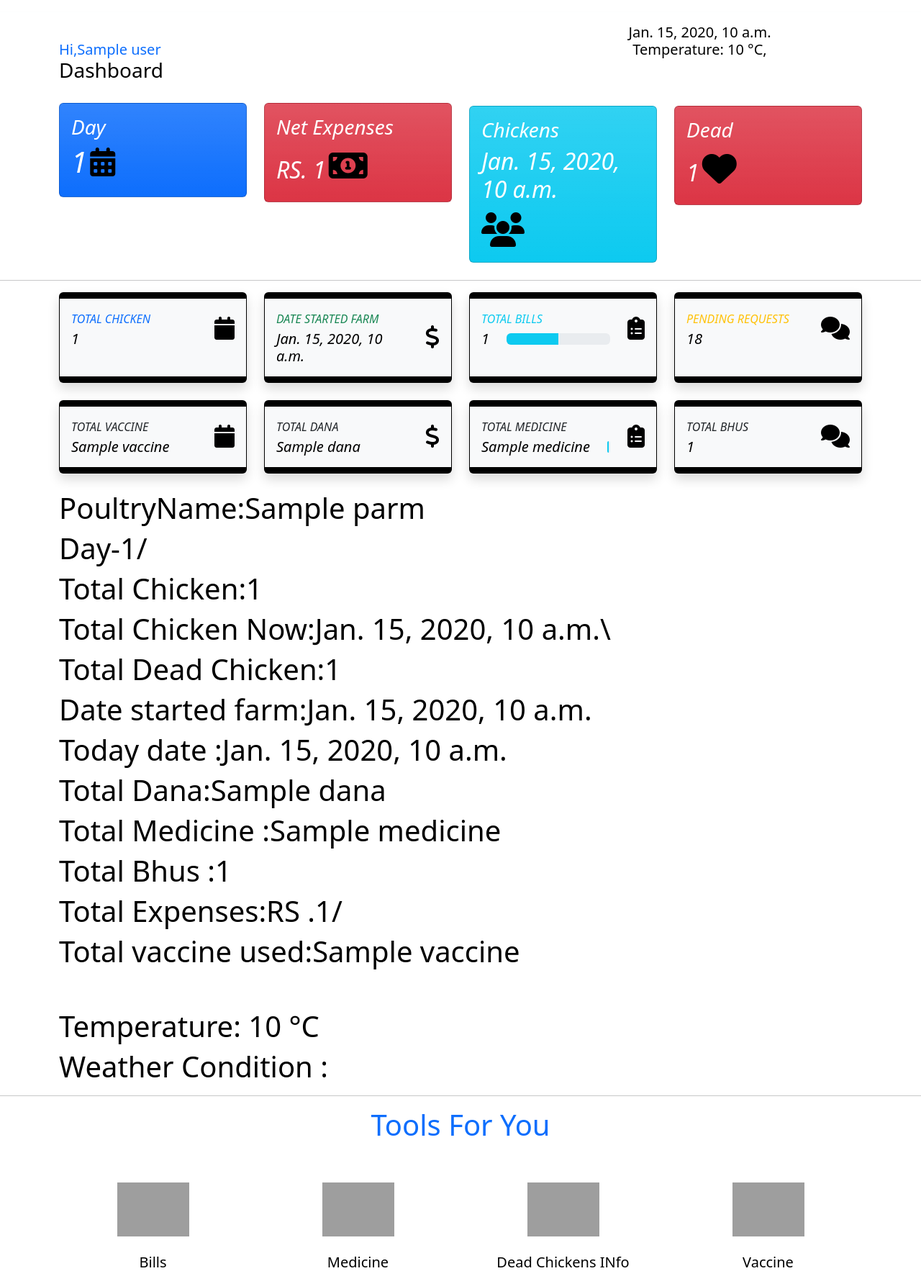
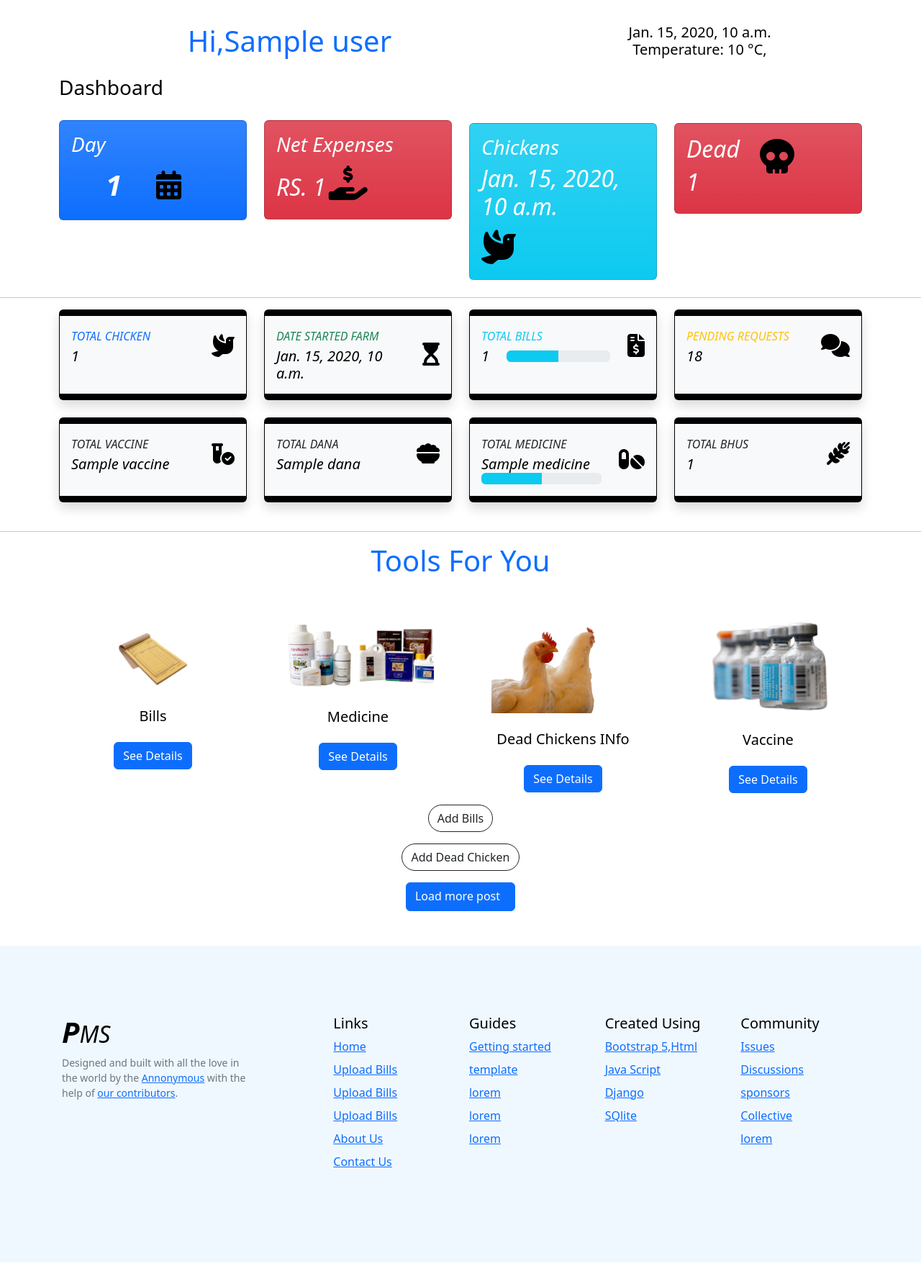
Before and after one commit to kushal1o1/PMS, a Django app: template PMS/userhome/templates/profile.html in a window 1280 px wide. Shown: the part 161-1927 px from the top of the page at 72% size. Run offline with Django 5.2, Linux system fonts and the light colour scheme; the template is opened without the code that fills it: most values are stand-ins (such as "Sample title", 1, 10 or a date in 2020); some libraries are stand-ins or nearby versions; grey boxes are pictures that could not be loaded.

Commit message:
Updated :Tool  User Interface

```diff
--- a/PMS/userhome/templates/profile.html
+++ b/PMS/userhome/templates/profile.html
@@ -7,9 +7,9 @@
 
 <div class="container">
 <div class="d-flex align-items-end row">
-  <div class="col-sm-7">
+  <div class="col-sm-7 ">
     <div class="card-body">
-      <h5 class="card-title text-primary ">Hi,{{parm.user}}</h5>
+      <h5 class="card-title text-primary text-center fs-1 ">Hi,{{parm.user}}</h5>
     </div>
   </div>
 <div class=" d-flex flex-column align-items-center justify-content-center col-sm-5 text-center h5 mb-0 text-gray-800 text-sm-left">
@@ -19,27 +19,34 @@
 <div>Temperature: {{temp.temperature}} &deg;C,
     {% if temp.is_raining %}
     Raining
+    <i class="fa-solid fa-cloud-showers-heavy"></i>
   {% endif %}
   {% if temp.is_sunny %}
       Sunny
+      <i class="fa-regular fa-sun"></i>
+
   {% endif %}
   {% if temp.is_windy %}
       Windy
+      <i class="fa-solid fa-wind"></i>
   {% endif %}
   {% if temp.is_hot %}
       Hot
+      <i class="fa-solid fa-fire"></i>
   {% endif %}
   {% if temp.is_cold %}
       Cold
+      <i class="fa-solid fa-snowflake"></i>
   {% endif %}
   {% if temp.is_moderate %}
       Moderate
+      <i class="fa-solid fa-temperature-half"></i>
   {% endif %}
 </div>
 </div>
 </div>
 </div>
-
+<br>
 
 <div class="container d-sm-flex align-items-center justify-content-between mb-4">
   <h1 class="h3 mb-0 text-gray-800">Dashboard </h1>
@@ -53,13 +60,13 @@
 <div class="row">
   <div class="col-lg-3 col-sm-6 py-sm-1 py-2">
       <div class="card bg-primary bg-gradient ">
-          <div class="card-body">
+          <div class="card-body d-flex flex-column gap-2">
               <h3 class="card-title text-white">Day</h3>
-              <div class="d-inline-block ">
-                  <h1 class="text-white">{{parm.totalDays}}</h1>
+              <div class="d-flex  ">
+                  <h1 class="text-white fs-1  fw-bolder px-5 "><strong>{{parm.totalDays}}</strong></h1>
+                  <span class="float-right display-6 opacity-5 "><i class="fa fa-calendar"></i></span>
+              </div>
 
-              </div>
-              <span class="float-right display-6 opacity-5 "><i class="fa fa-calendar"></i></span>
           </div>
       </div>
   </div>
@@ -71,7 +78,7 @@
                   <h2 class="text-white">RS. {{context.total_amount}}</h2>
 
               </div>
-              <span class="float-right display-5 opacity-5"><i class="fa fa-money"></i></span>
+              <span class="float-right display-5 opacity-5"><i class="fa-solid fa-hand-holding-dollar"></i></span>
           </div>
       </div>
   </div>
@@ -83,18 +90,23 @@
                   <h2 class="text-white">{{parm.totalChickenNow}}</h2>
 
               </div>
-              <span class="float-right display-5 opacity-5"><i class="fa fa-users"></i></span>
+              <span class="float-right display-5 opacity-5">                     <i class="fa-solid fa-dove"></i>
+              </span>
           </div>
       </div>
   </div>
   <div class="col-lg-3 col-sm-6 py-2">
       <div class="card bg-danger bg-gradient">
-          <div class="card-body">
-              <h3 class="card-title text-white"> Dead</h3>
-              <div class="d-inline-block">
-                  <h2 class="text-white">{{parm.totalDead}}</h2>
+          <div class="card-body d-flex gap-4 ">
+              <div>
+                <h2 class="card-title text-white"> Dead</h2>
+                <h2 class="text-white">{{parm.totalDead}}</h2>
               </div>
-              <span class="float-right display-5 opacity-5"><i class="fa fa-heart"></i></span>
+              <div>
+                <span class="float-left display-5 opacity-5 px-1"><i class="fa-solid fa-skull "></i></span>
+
+              </div>
+
           </div>
       </div>
   </div>
@@ -114,7 +126,7 @@
                       <div class="h5 mb-0 font-weight-bold text-gray-800">{{parm.totalChicken}}</div>
                   </div>
                   <div class="col-auto">
-                      <i class="fas fa-calendar fa-2x text-gray-300"></i>
+                      <i class="fa-solid fa-dove fa-2x "></i>
                   </div>
               </div>
           </div>
@@ -132,14 +144,14 @@
                       <div class="h5 mb-0 font-weight-bold text-gray-800">{{parm.startDate}}</div>
                   </div>
                   <div class="col-auto">
-                      <i class="fas fa-dollar-sign fa-2x text-gray-300"></i>
+
+                      <i class="fa-solid fa-hourglass-start fa-2x"></i>
                   </div>
               </div>
           </div>
       </div>
   </div>
 
-  <!-- Earnings (Monthly) Card Example -->
   <div class="col-xl-3 col-md-6 mb-4">
       <div class="card border-left-info shadow h-100 py-2">
           <div class="card-body bg-light">
@@ -159,14 +171,14 @@
                       </div>
                   </div>
                   <div class="col-auto">
-                      <i class="fas fa-clipboard-list fa-2x text-gray-300"></i>
+
+                      <i class="fas fa-file-invoice-dollar fa-2x"></i>
                   </div>
               </div>
           </div>
       </div>
   </div>
 
-  <!-- Pending Requests Card Example -->
   <div class="col-xl-3 col-md-6 mb-4">
       <div class="card border-left-warning shadow h-100 py-2">
           <div class="card-body bg-light">
@@ -187,7 +199,6 @@
 </div>
 <div class="container">
   <div class="row">
-    <!-- Earnings (Monthly) Card Example -->
     <div class="col-xl-3 col-md-6 mb-4 ">
         <div class="card border-left-red shadow h-100 py-2">
             <div class="card-body bg-light">
@@ -198,14 +209,13 @@
                         <div class="h5 mb-0 font-weight-bold text-gray-800">{{context.vaccine}}</div>
                     </div>
                     <div class="col-auto">
-                        <i class="fas fa-calendar fa-2x text-gray-300"></i>
+                      <i class="fa-solid fa-vial-circle-check fa-2x"></i>
                     </div>
                 </div>
             </div>
         </div>
     </div>
 
-    <!-- Earnings (Monthly) Card Example -->
     <div class="col-xl-3 col-md-6 mb-4">
         <div class="card border-left-success shadow h-100 py-2">
             <div class="card-body bg-light">
@@ -216,14 +226,13 @@
                         <div class="h5 mb-0 font-weight-bold text-gray-800">{{context.dana}}</div>
                     </div>
                     <div class="col-auto">
-                        <i class="fas fa-dollar-sign fa-2x text-gray-300"></i>
+                      <i class="fa-solid fa-bowl-food fa-2x"></i>
                     </div>
                 </div>
             </div>
         </div>
     </div>
 
-    <!-- Earnings (Monthly) Card Example -->
     <div class="col-xl-3 col-md-6 mb-4">
         <div class="card border-left-info shadow h-100 py-2">
             <div class="card-body bg-light">
@@ -243,14 +252,13 @@
                         </div>
                     </div>
                     <div class="col-auto">
-                        <i class="fas fa-clipboard-list fa-2x text-gray-300"></i>
+                      <i class="fa-solid fa-pills fa-2x"></i>
                     </div>
                 </div>
             </div>
         </div>
     </div>
 
-    <!-- Pending Requests Card Example -->
     <div class="col-xl-3 col-md-6 mb-4">
         <div class="card border-left-warning shadow h-100 py-2">
             <div class="card-body bg-light">
@@ -261,7 +269,7 @@
                         <div class="h5 mb-0 font-weight-bold text-gray-800">{{context.total_bhus}}</div>
                     </div>
                     <div class="col-auto">
-                        <i class="fas fa-comments fa-2x text-gray-300"></i>
+                      <i class="fa-solid fa-wheat-awn fa-2x"></i>
                     </div>
                 </div>
             </div>
@@ -271,7 +279,7 @@
   </div>
 
 
-<div class="container ">
+{% comment %} <div class="container ">
     <h1 class="">PoultryName:{{parm.poultryName}}</h1>
 
 
@@ -305,7 +313,7 @@
         Cold
     {% endif %}
 </h1>
-</div>
+</div> {% endcomment %}
 
 
 
@@ -326,7 +334,7 @@
 
 
       <section>
-
+{% load static %}
         <div class="container">
           <div class="row justify-content-center">
             <div class="col-auto mb-5 mb-md-7">
@@ -336,33 +344,33 @@
           <div class="row">
             <div class="col-sm-6 col-lg-3 mb-4 mb-lg-0 text-center">
               <div class="px-0 px-lg-3">
-                <img class="img-fluid mb-4" src="assets/img/gallery/librarian.png" width="100" alt="...">
+                <img class="img-fluid mb-4" src='{%static "images/bill.png"%}' width="100" alt="...">
                 <h3 class="h5 mb-4 font-base">Bills</h3>
-                <p class="lh-lg">Register online Discover tools and manage alerts Learn about how to access</p>
-                <p class="text-center"><a href="bills/{{parm.poultryName}}" type="button" class=" btn btn-dark  text-center " >See Details</a></p>
+
+                <p class="text-center"><a href="bills/{{parm.poultryName}}" type="button" class=" btn btn-primary  text-center " >See Details</a></p>
 
               </div>
             </div>
             <div class="col-sm-6 col-lg-3 mb-4 mb-lg-0 text-center">
-              <div class="px-0 px-lg-3"><img class="img-fluid mb-4" src="assets/img/gallery/librarian.png" width="100" alt="...">
+              <div class="px-0 px-lg-3"><img class="img-fluid mb-4" src='{%static "images/medicine.png"%}'  alt="...">
                 <h3 class="h5 mb-4 font-base">Medicine</h3>
-                <p class="lh-lg">Manage your account View products and solutions Find resources and support</p>
+
                  <p class="text-center"><a href="#" type="button" class=" btn btn-primary  text-center" >See Details</a></p>
 
               </div>
             </div>
             <div class="col-sm-6 col-lg-3 mb-4 mb-lg-0 text-center">
-              <div class="px-0 px-lg-3"><img class="img-fluid mb-4" src="assets/img/gallery/societies.png" width="100" alt="...">
+              <div class="px-0 px-lg-3"><img class="img-fluid mb-4" src='{%static "images/chicken.png"%}' width="200" alt="...">
                 <h3 class="h5 mb-4 font-base">Dead Chickens INfo</h3>
-                <p class="lh-lg">Publish with Wiley Explore our resource library Learn about topics and trends</p>
+
                  <p class="text-center"><a href="deads/{{parm.poultryName}}" type="button" class=" btn btn-primary  text-center" >See Details</a></p>
 
               </div>
             </div>
             <div class="col-sm-6 col-lg-3 mb-4 mb-lg-0 text-center">
-              <div class="px-0 px-lg-3"><img class="img-fluid mb-4" src="assets/img/gallery/authors.png" width="100" alt="...">
+              <div class="px-0 px-lg-3"><img class="img-fluid mb-4" src='{%static "images/vaccine.png"%}' width="200" alt="...">
                 <h3 class="h5 mb-4 font-base">Vaccine</h3>
-                <p class="lh-lg">Submit a paper Track your article Learn about Open Access</p>
+
                  <p class="text-center"><a href="vaccine/{{parm.poultryName}}" type="button" class=" btn btn-primary  text-center" >See Details</a></p>
 
               </div>
@@ -504,9 +512,5 @@
 
 <div class="d-flex align-items-center justify-content-around  text-dark"> <button type="button" class="btn btn-primary">Load more post <i
   class="bi bi-arrow-down-circle ms-2 align-middle"></i></button></div>
-<!-- for new old post -->
-<nav class="blog-pagination d-flex justify-content-center  text-dark" aria-label="Pagination">
-  <a class="btn btn-outline-primary rounded-pill my-2" href="#">Older</a>
-  <a class="btn btn-outline-secondary rounded-pill disabled my-2">Newer</a>
-</nav>
+
 {%endblock%}
```
Also changed, not shown: PMS/userhome/static/images/bill.png (added), PMS/userhome/static/images/chicken.png (added), PMS/userhome/static/images/fashion-little-boy.jpg (added), PMS/userhome/static/images/medicine.png (added), PMS/userhome/static/images/vaccine.png (added).
